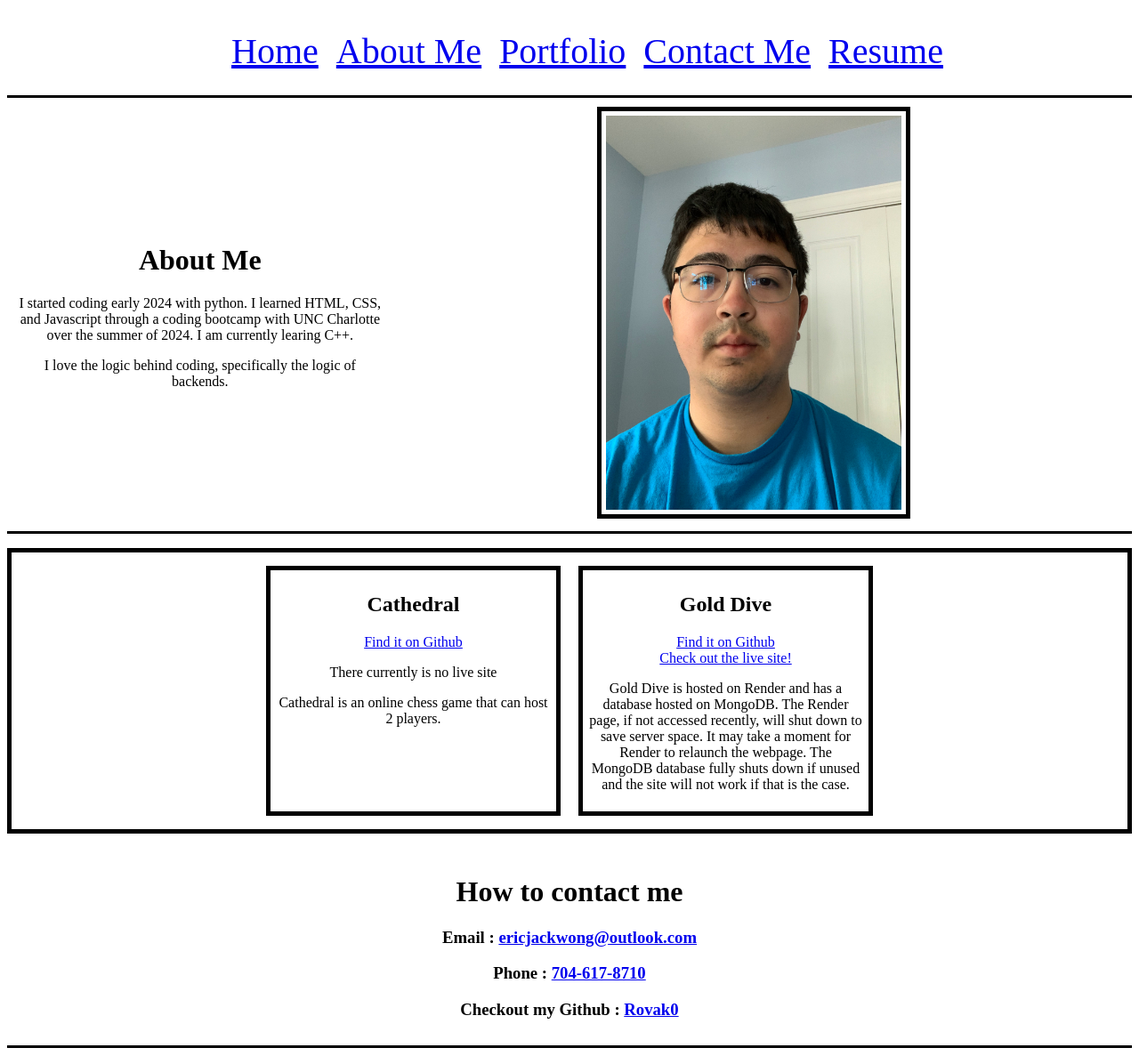
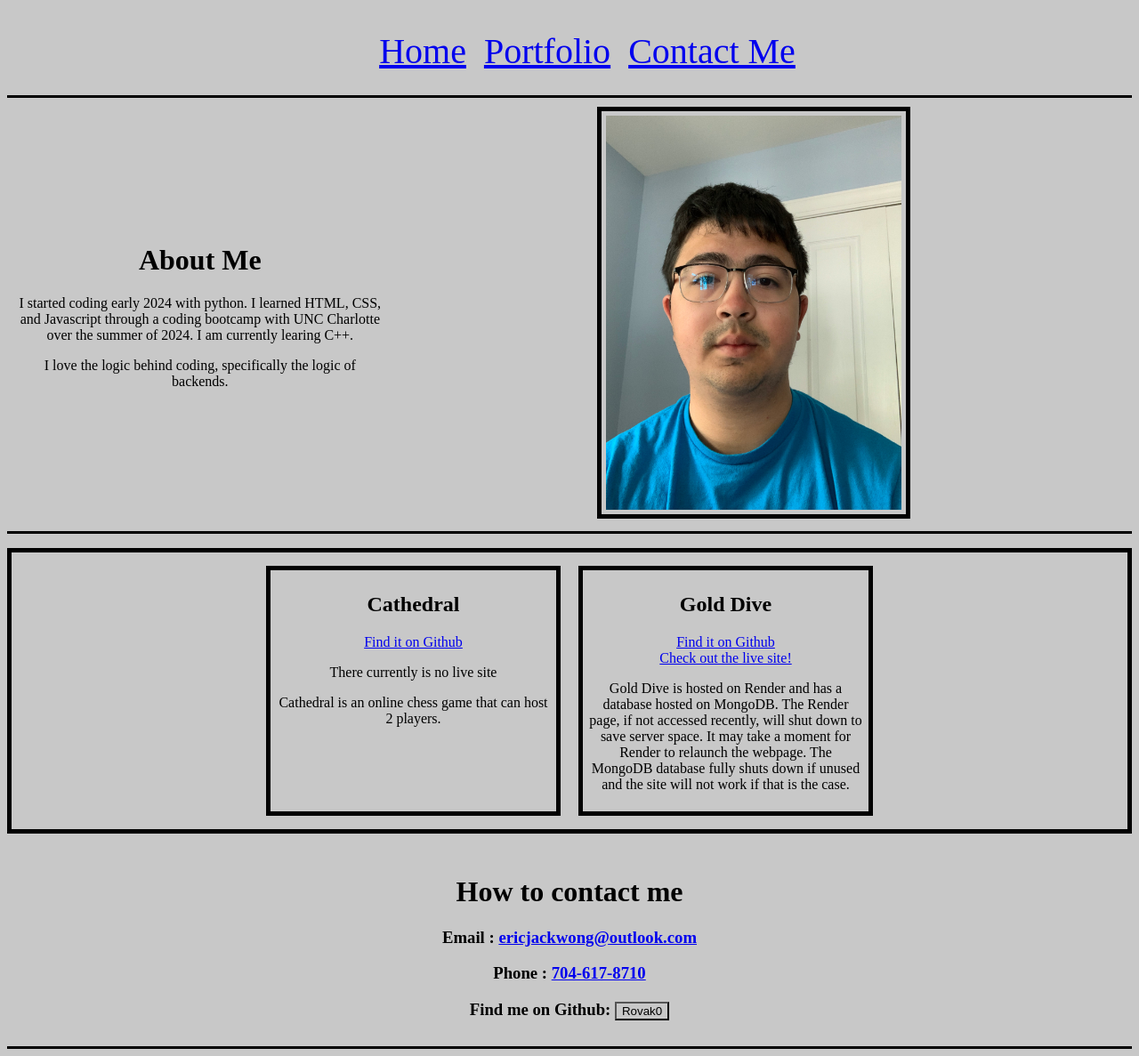
Before and after one commit to Rovak0/reactPortfolio, a React (Vite) app: page / in a window 1280 px wide. Shown: the whole page at 89% size. Built offline with nearby package versions, Linux system fonts and the light colour scheme.

Commit message:
some stylings

```diff
--- a/src/App.css
+++ b/src/App.css
@@ -1,5 +1,5 @@
-body{
-    /* color : black; */
+*{
+    background-color: rgb(200, 200, 200);
 }
 
 .navListItem {
--- a/src/components/Nav.jsx
+++ b/src/components/Nav.jsx
@@ -12,18 +12,18 @@ export default function Nav() {
         <Link key={1} className="navListItem" to="/">
             Home
         </Link>,
-        <Link key={2} className="navListItem" to="/AboutMe">
-            About Me
-        </Link>,
+        // <Link key={2} className="navListItem" to="/AboutMe">
+        //     About Me
+        // </Link>,
         <Link key={3} className="navListItem" to="/Portfolio">
             Portfolio
         </Link>,
         <Link key={4} className="navListItem" to="/Contact">
             Contact Me
         </Link>,
-        <Link key={5} className="navListItem" to="/Resume">
-            Resume
-        </Link>,
+        // <Link key={5} className="navListItem" to="/Resume">
+        //     Resume
+        // </Link>,
       ]}
     />
   );
--- a/src/pages/contactMe.jsx
+++ b/src/pages/contactMe.jsx
@@ -1,5 +1,14 @@
 import { useState, useEffect } from 'react';
 import { useParams, Link } from 'react-router-dom';
+
+
+//the github button needs an event listener
+    //could be made off this page, but I'm just going to make it here
+    //unless it breaks, then it will be sent elsewhere
+function githubButton(){
+    // console.log("Send to github");
+    window.location.href = "https://github.com/Rovak0";
+}
 
 // this is contact information
 // should have a header of contact me, then ways to reach me
@@ -7,9 +16,13 @@ export default function ContactPage() {
     return (
         <div className='contacts'>
             <h1>How to contact me</h1>
+            {/* <h3>Email : <Button variant="outlined" href="ericjackwong@outlook.com">ericjackwong@outlook.com</Button></h3>  */}
+            {/* <button variant="outlined" href="ericjackwong@outlook.com">ericjackwong@outlook.com</button> */}
             <h3>Email : <a href="ericjackwong@outlook.com">ericjackwong@outlook.com</a></h3>
             <h3>Phone : <a href="704-617-8710">704-617-8710</a></h3>
-            <h3>Checkout my Github : <a href="https://github.com/Rovak0">Rovak0</a></h3>
+            {/* <h3>Checkout my Github : <a href="https://github.com/Rovak0">Rovak0</a></h3>  */}
+            {/* <h3>Checkout my Github : <a href="https://github.com/Rovak0">Rovak0</a></h3>  */}
+            <h3>Find me on Github: <button variant="outlined" onClick={githubButton}>Rovak0</button></h3>
         </div>
     )
 };
```
Also changed, not shown: 1 other file (tests, documents, lock files or other folders).
